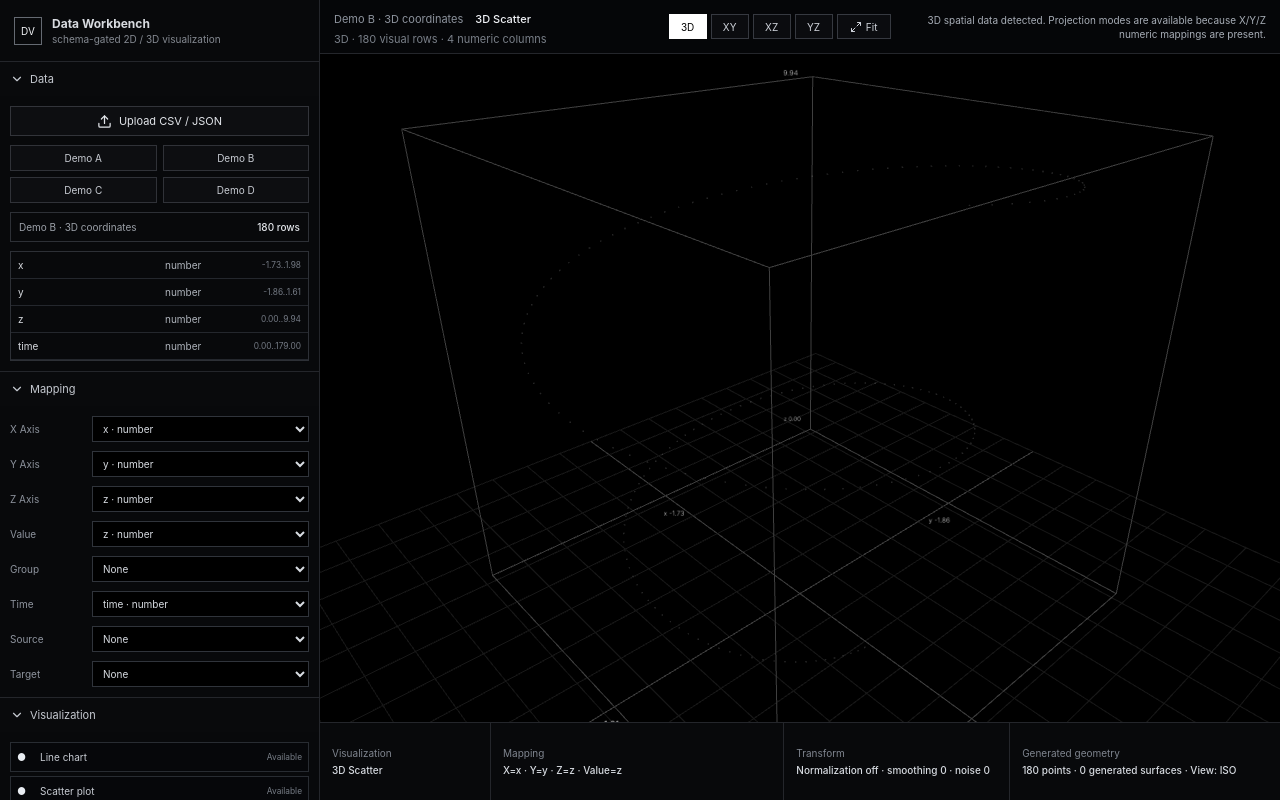
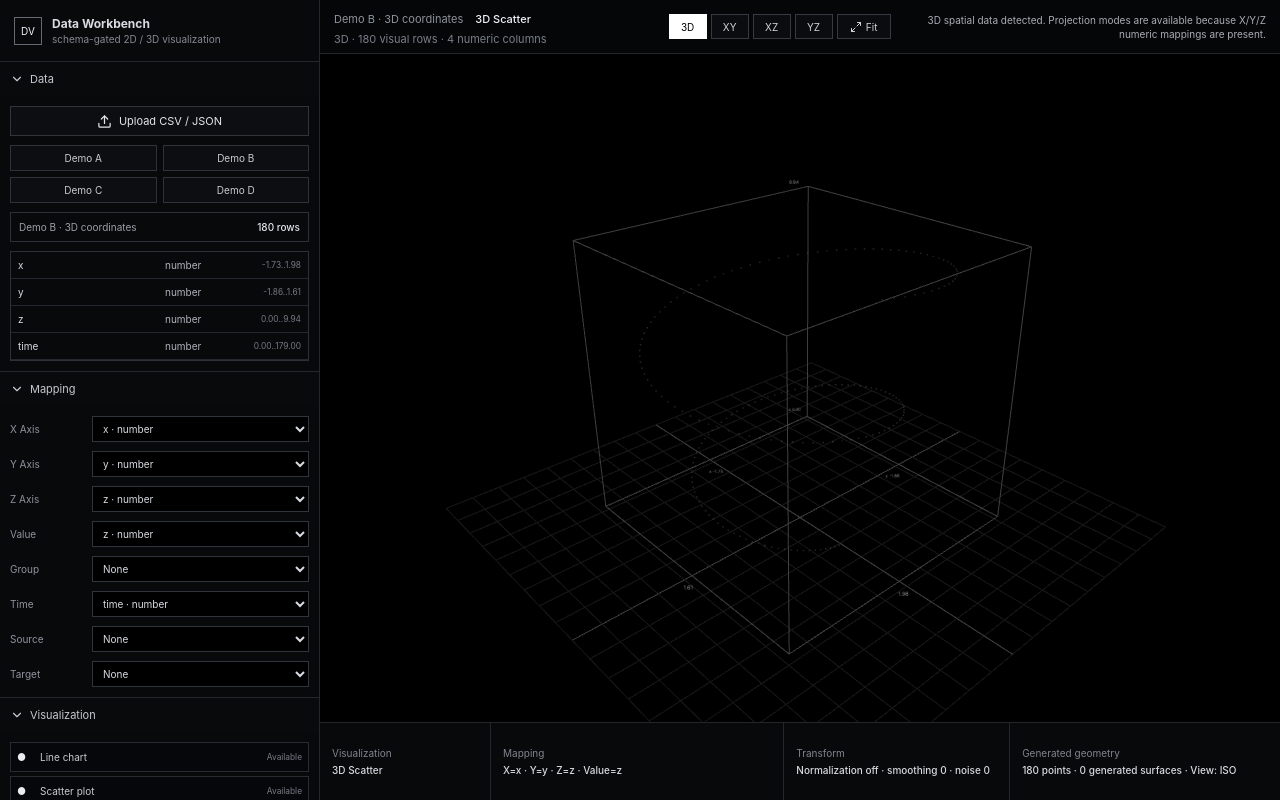
Before and after one commit to ysy6631y/Data-Visualization-Tool, a React (Vite) app: page / in a window 1280 px wide. Built offline with nearby package versions, Linux system fonts and the light colour scheme.

Commit message:
Adjust 3D fit camera distance

```diff
--- a/src/main.tsx
+++ b/src/main.tsx
@@ -108,6 +108,10 @@ const defaultDisplay: DisplayState = {
   showAxisLabels: true,
   cameraPreset: "iso",
 };
+
+const PROJECTION_FIT_SIZE = 92;
+const PERSPECTIVE_FIT_DISTANCE = 3;
+const ISO_CAMERA_DIRECTION = new THREE.Vector3(1.18, 0.82, 1.08).normalize();
 
 const vizLabels: Record<VizId, string> = {
   line: "Line chart",
@@ -590,8 +594,7 @@ function ThreeDView({ rows, mapping, viz, projection, onSelect, transform, displ
     const height = host.clientHeight || 620;
     const scene = new THREE.Scene();
     scene.background = new THREE.Color("#000000");
-    const fitSize = 92;
-    const camera = projection === "3D" ? new THREE.PerspectiveCamera(42, width / height, 0.1, 2000) : new THREE.OrthographicCamera(-fitSize, fitSize, fitSize / (width / height), -fitSize / (width / height), 0.1, 2000);
+    const camera = projection === "3D" ? new THREE.PerspectiveCamera(42, width / height, 0.1, 2000) : new THREE.OrthographicCamera(-PROJECTION_FIT_SIZE, PROJECTION_FIT_SIZE, PROJECTION_FIT_SIZE / (width / height), -PROJECTION_FIT_SIZE / (width / height), 0.1, 2000);
     const renderer = new THREE.WebGLRenderer({ antialias: true, preserveDrawingBuffer: true });
     renderer.setPixelRatio(Math.min(window.devicePixelRatio, 2));
     renderer.setSize(width, height);
@@ -628,14 +631,19 @@ function ThreeDView({ rows, mapping, viz, projection, onSelect, transform, displ
     if (display.showAxisLabels) addAxisLabels(scene, mapping, bounds, ext, projection);
     controls.target.copy(center);
     if (projection === "3D") {
-      if (display.cameraPreset === "front") camera.position.set(center.x, center.y, center.z + radius * 2.1);
-      else if (display.cameraPreset === "top") camera.position.set(center.x, center.y + radius * 2.1, center.z + 0.01);
-      else if (display.cameraPreset === "side") camera.position.set(center.x + radius * 2.1, center.y, center.z);
-      else camera.position.set(center.x + radius * 1.18, center.y + radius * 0.82, center.z + radius * 1.08);
+      const fitDistance = radius * PERSPECTIVE_FIT_DISTANCE;
+      if (display.cameraPreset === "front") camera.position.set(center.x, center.y, center.z + fitDistance);
+      else if (display.cameraPreset === "top") camera.position.set(center.x, center.y + fitDistance, center.z + 0.01);
+      else if (display.cameraPreset === "side") camera.position.set(center.x + fitDistance, center.y, center.z);
+      else {
+        const isoDirection = ISO_CAMERA_DIRECTION.clone().multiplyScalar(fitDistance);
+        camera.position.set(center.x + isoDirection.x, center.y + isoDirection.y, center.z + isoDirection.z);
+      }
     } else camera.position.set(center.x, center.y, center.z + radius * 1.9);
     camera.near = Math.max(0.1, radius / 100);
     camera.far = radius * 12;
     camera.updateProjectionMatrix();
+    controls.update();
     const positions = new Float32Array(vectors.flatMap((v) => [v.x, v.y, v.z]));
     const pointGeometry = new THREE.BufferGeometry();
     pointGeometry.setAttribute("position", new THREE.BufferAttribute(positions, 3));
```
